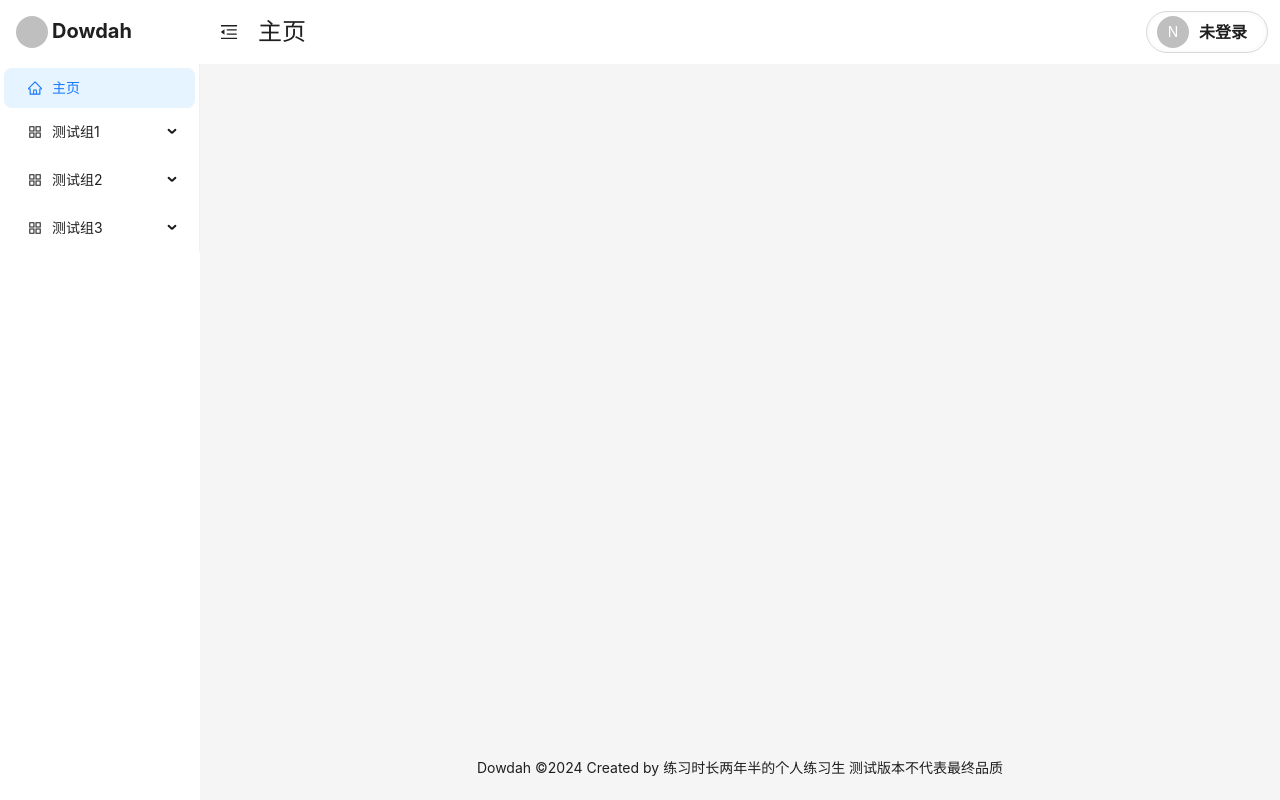
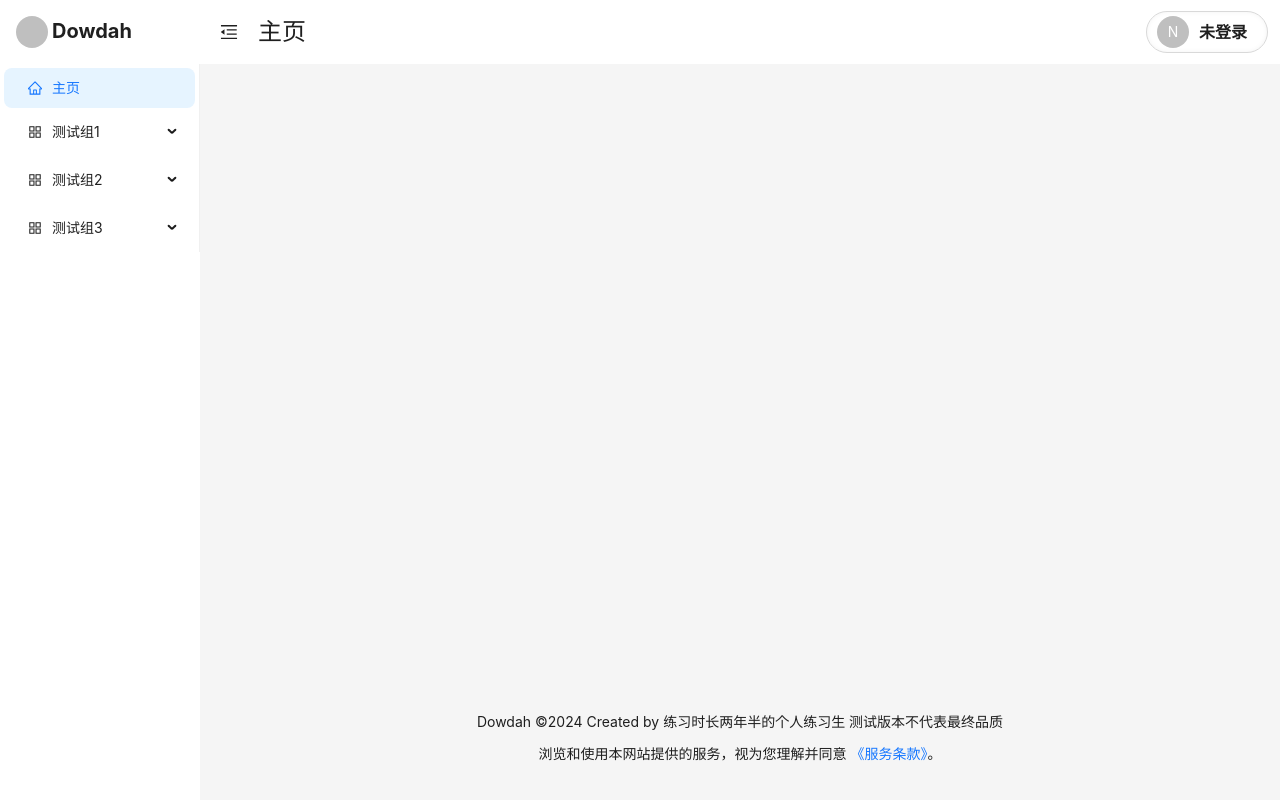
Before and after one commit to dowdah/dowdah-web, a Vue app in the folder frontend/: page / in a window 1280 px wide. Built offline with nearby package versions, Linux system fonts and the light colour scheme.

Commit message:
feat(frontend/App.vue): add ToS link to footer with disclaimer

```diff
--- a/frontend/src/App.vue
+++ b/frontend/src/App.vue
@@ -19,7 +19,9 @@
         <router-view></router-view>
       </a-layout-content>
       <a-layout-footer style="text-align: center">
-        {{ title }} ©{{ currentYear }} Created by 练习时长两年半的个人练习生 测试版本不代表最终品质
+        {{ title }} ©{{ currentYear }} Created by 练习时长两年半的个人练习生 测试版本不代表最终品质<br><br>
+        <p>浏览和使用本网站提供的服务，视为您理解并同意
+          <a href="https://r2.dowdah.com/Dowdah_ToS.txt" target="_blank">《服务条款》</a>。</p>
       </a-layout-footer>
     </a-layout>
   </a-layout>
```
